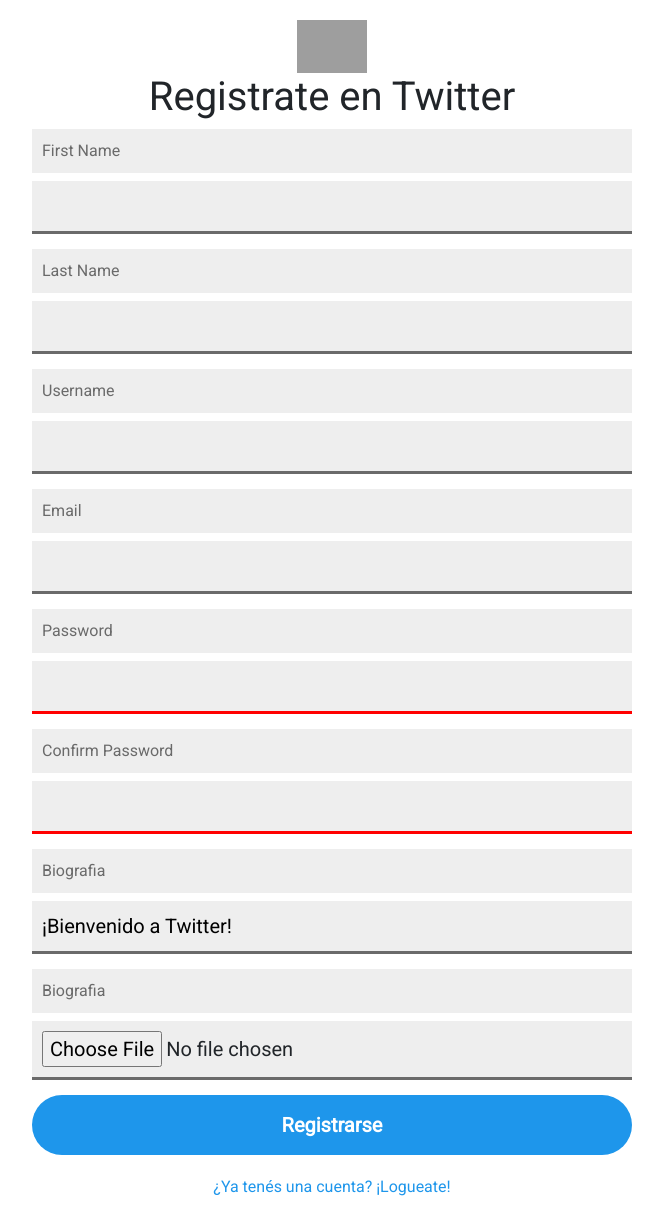
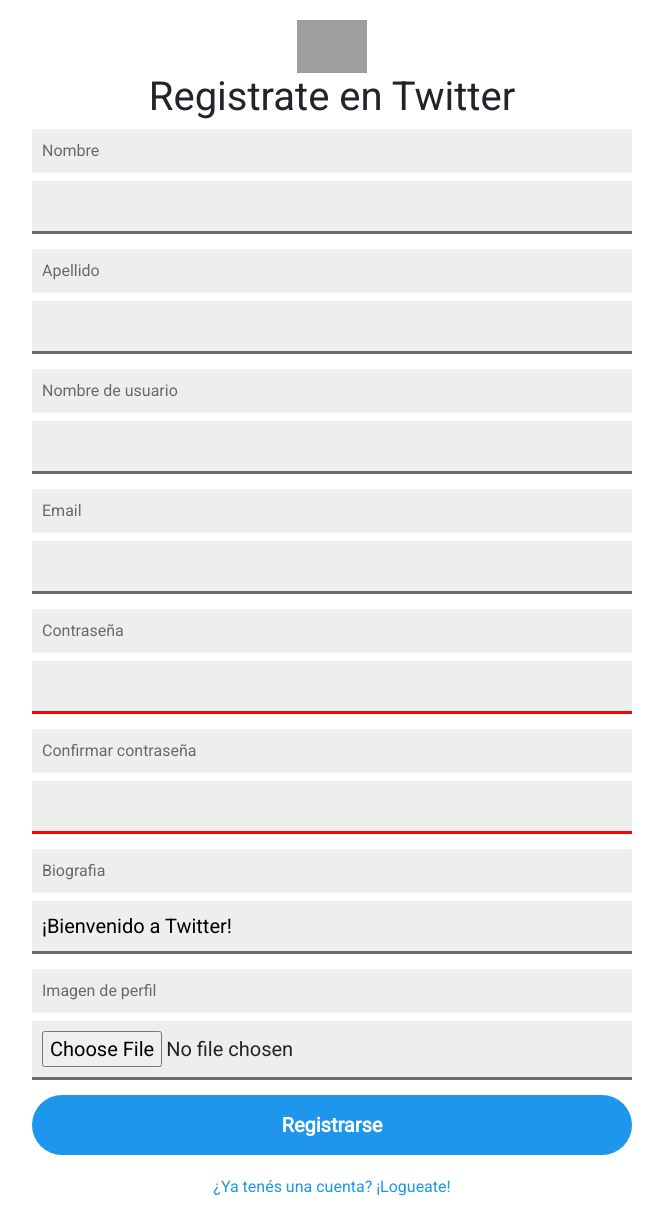
Before and after one commit to Lelo88/ProyectoFinalCoderhouse-LeandroVillalba, a Django app: page /registro/ in a window 1280 px wide. Shown: the part 56-1275 px from the top of the page, without its empty margins (308-971 px from the left). Run offline with Django 4.2, Linux system fonts and the light colour scheme; some libraries are stand-ins or nearby versions; grey boxes are pictures that could not be loaded.

Commit message:
modificacion en registro

```diff
--- a/ProyectoTwitter/AppTwitter/templates/03_registro.html
+++ b/ProyectoTwitter/AppTwitter/templates/03_registro.html
@@ -11,15 +11,15 @@
         <form method="POST">
             {% csrf_token %}
             <div class="input-wrapper">
-                <label for="user-name-id">First Name</label>
+                <label for="user-name-id">Nombre</label>
                 {{ formulario_registro.first_name }}
             </div>
             <div class="input-wrapper">
-                <label for="user-name-id">Last Name</label>
+                <label for="user-name-id">Apellido</label>
                 {{ formulario_registro.last_name }}
             </div>
             <div class="input-wrapper">
-                <label for="user-name-id">Username</label>
+                <label for="user-name-id">Nombre de usuario</label>
                 {{ formulario_registro.username }}
             </div>
             <div class="input-wrapper">
@@ -28,11 +28,11 @@
             </div>
 
             <div class="input-wrapper">
-                <label for="password-id">Password</label>
+                <label for="password-id">Contraseña</label>
                 {{ formulario_registro.password1 }}
             </div>
             <div class="input-wrapper">
-                <label for="password-id">Confirm Password</label>
+                <label for="password-id">Confirmar contraseña</label>
                 {{ formulario_registro.password2 }}
             </div>
             <div class="input-wrapper">
@@ -40,7 +40,7 @@
                 {{ formulario_perfil.biografia }}
             </div>
             <div class="input-wrapper">
-                <label>Biografia</label>
+                <label>Imagen de perfil</label>
                 {{ formulario_perfil.imagen }}
             </div>
             <button class="twitter-btn">Registrarse</button>
--- a/ProyectoTwitter/AppTwitter/templates/04_login.html
+++ b/ProyectoTwitter/AppTwitter/templates/04_login.html
@@ -27,7 +27,7 @@
         </form>
 
         <div class="footer">
-            <a href="{% url 'Registro' %}">Sign up to twitter</a>
+            <a href="{% url 'Registro' %}">¡Registrate en este clon de Twitter!</a>
         </div>
 
     </div>
```
Also changed, not shown: ProyectoTwitter/db.sqlite3.
